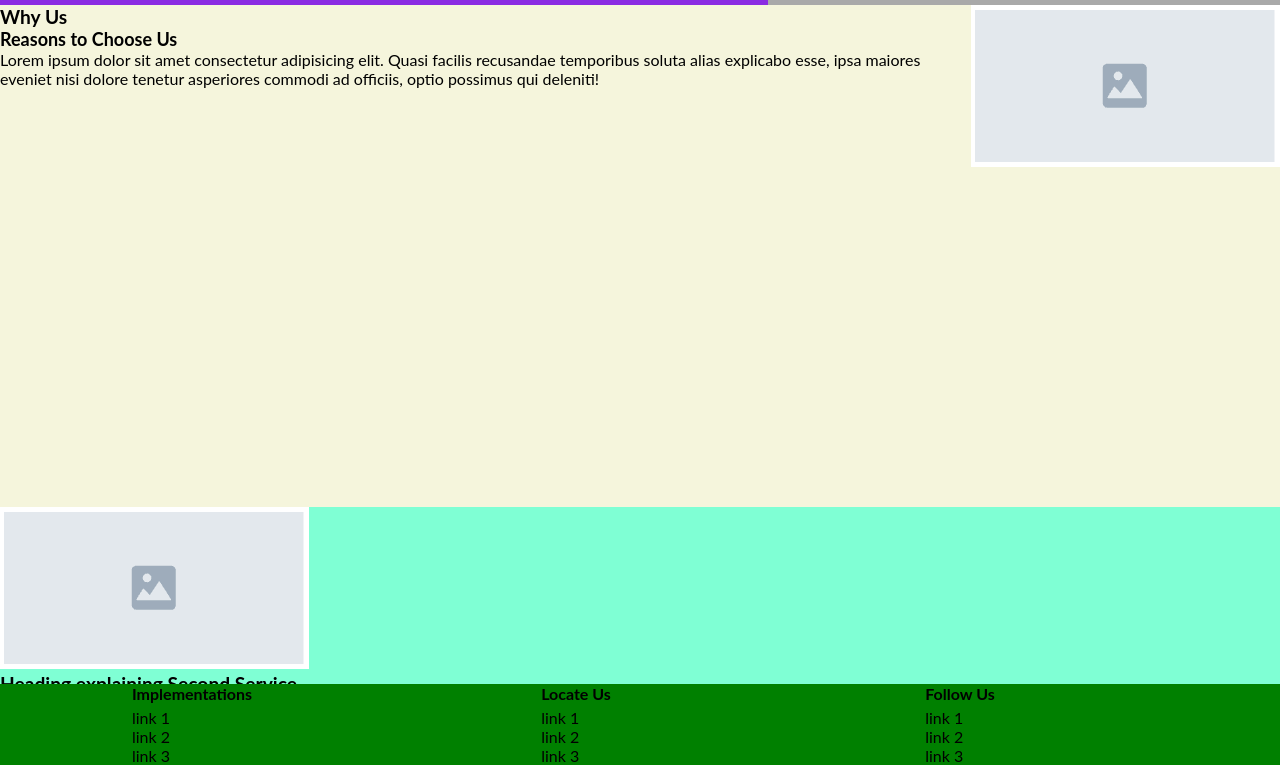
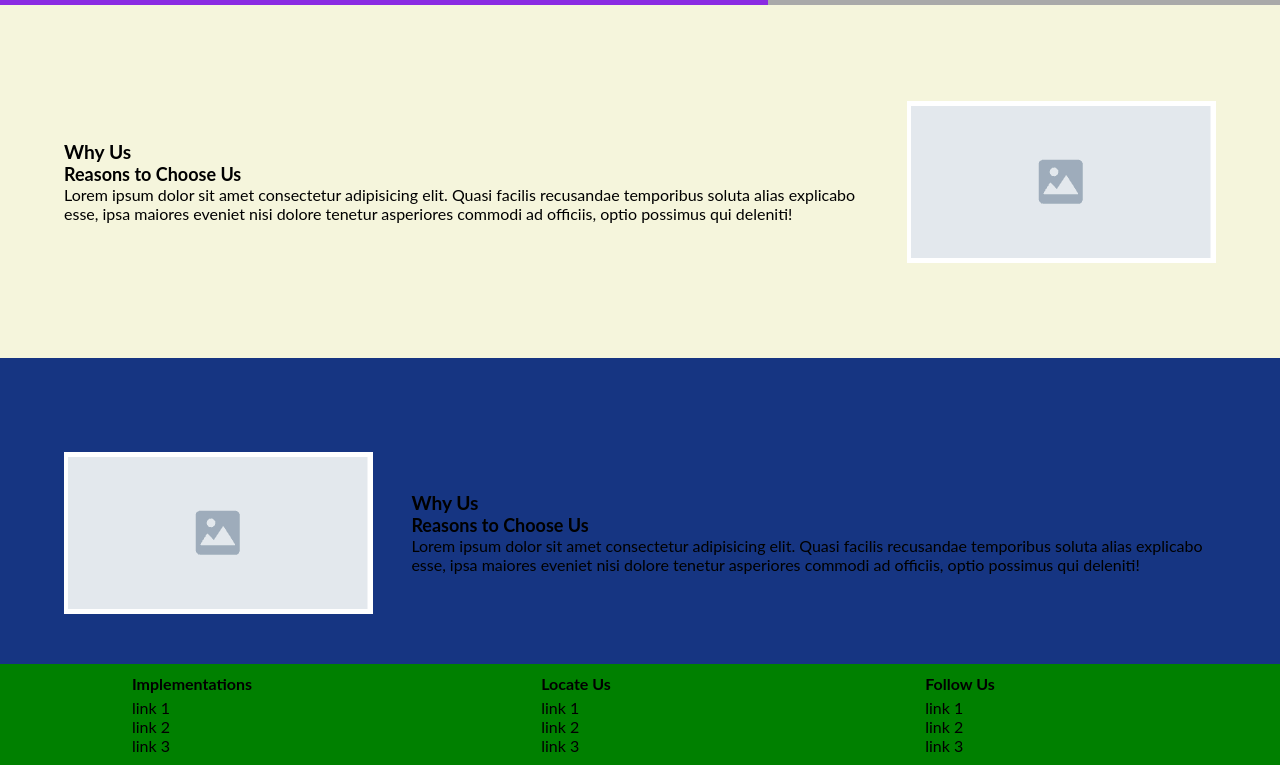
Before and after one commit to stefaniaoverman/EntregaProyecto_StefaniaOverman, a plain HTML site: page pages/services.html in a window 1280 px wide. Shown: the part 35-800 px from the top of the page. Drawn offline with Linux system fonts and the light colour scheme.

Commit message:
Cleaning styles

```diff
--- a/css/style.css
+++ b/css/style.css
@@ -80,7 +80,7 @@ main {
     grid-area: main;
     display: flex;
     flex-direction: column;
-    justify-content: space-around;
+    justify-content: space-evenly;
    height: 89vh;
 
 }
@@ -89,22 +89,49 @@ main {
     background-color: beige;
     display: flex;
     height: 100%;
+    flex-direction: row;
 }
+
+.SectionTextLeft{
+    margin-left: 5%;
+    margin-right: 3%;
+    display: flex;
+    flex-direction: column;
+    justify-content: center;
+}
+.mainImageRight{
+    margin-right: 5% ;
+    display: flex;
+    flex-direction: column;
+    justify-content: space-around;
+}
+
 .SecondSection{
     background-color: rgb(22, 53, 130);
     height: 100%;
     display: flex;
-}
-.SectionTextLeft{
-
+    flex-direction: row-reverse;
+    padding-bottom: 10px;
 }
 .SectionTextRigh{
+    margin-left: 3%;
+    margin-right: 5%;
+    display: flex;
+    flex-direction: column;
+    justify-content: center;
 }
 
-.introTextIndex{
- }
+.mainImageLeft{
+    margin-left: 5% ;
+    display: flex;
+    flex-direction: column;
+    justify-content: space-around;
+}
+
 
 footer {
+    padding-top: 10px;
+     padding-bottom: 10px;
     background-color: green;
     position:absolute;
     bottom: 0%;
--- a/pages/services.html
+++ b/pages/services.html
@@ -38,23 +38,26 @@
                    optio possimus qui deleniti!</p>
             </div>
 
-            <div class="mainImage">
+            <div class="mainImageRight">
               <img src="../images/img.png" alt="Main Image on Index" />
             </div>
           </section>
 
-        <section class="indexSecondSection">
-
-            <div class="mainImage">
-                <img src="../images/img.png" alt="Main Image on Index">
+          <section class="SecondSection">
+            <div class="SectionTextRigh">
+              <h1>Why Us</h1>
+              <h2>Reasons to Choose Us</h2>
+              <p>Lorem ipsum dolor sit amet consectetur
+                adipisicing elit. Quasi facilis recusandae
+                temporibus soluta alias explicabo esse, ipsa maiores eveniet
+                nisi dolore tenetur asperiores commodi ad officiis,
+                 optio possimus qui deleniti!</p>
             </div>
 
-            <div class="introTextIndex">
-                <h1> Heading explaining Second Service </h1>
-                <h2>Reasons to Choose Us</h2>
+            <div class="mainImageLeft">
+              <img src="../images/img.png" alt="Main Image on Index" />
             </div>
-
-        </section>
+          </section>
     </main>
 
     <footer>
```
Also changed, not shown: index.html (+2 -2 lines), pages/about-us.html (+1 -1 lines), pages/contact-us.html (+1 -1 lines), pages/faq.html (+10 -6 lines).
